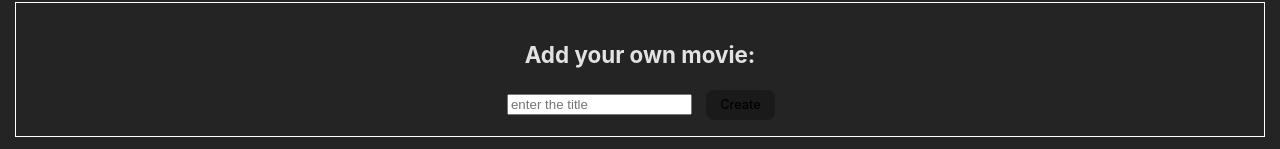
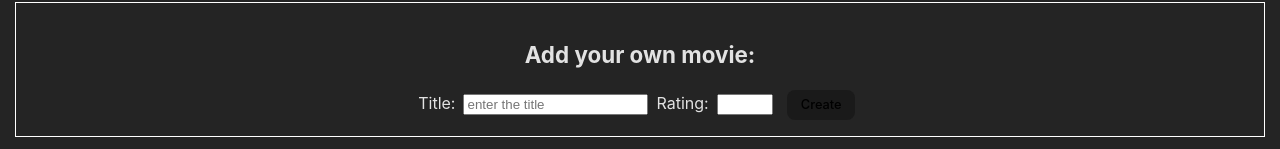
Before and after one commit to ironhack-sept2025-breakingBug/w4d3-popcorn-time, a React (Vite) app: page / in a window 1280 px wide. Shown: the part 235-384 px from the top of the page. Built offline with nearby package versions, Linux system fonts and the light colour scheme.

Commit message:
(forms) add further fields to the form

```diff
--- a/src/App.jsx
+++ b/src/App.jsx
@@ -13,7 +13,9 @@ import MovieDetails from "./components/MovieDetails"
 function App() {
 
   const [moviesToDisplay, setMoviesToDisplay] = useState(movies)
+
   const [title, setTitle] = useState('')
+  const [rating, setRating] = useState('')
 
 
   const deleteMovie = (movieId) => {
@@ -32,7 +34,8 @@ function App() {
     e.preventDefault(); // prevent page reload
 
     const newMovie = {
-      title: title
+      title: title,
+      rating: rating
     }
 
     // prepare an array with the new list of movies
@@ -43,6 +46,7 @@ function App() {
 
     // clear form
     setTitle('')
+    setRating('')
   }
 
 
@@ -54,13 +58,32 @@ function App() {
         <h2>Add your own movie:</h2>
 
         <form onSubmit={handleSubmit}>
+
+          <label>
+            Title:
             <input
               type="text"
               name="title"
+              required
               placeholder="enter the title"
               value={title}
               onChange={(e) => { setTitle(e.target.value) }}
             />
+          </label>
+
+          <label>
+            Rating:
+            <input
+              type="number"
+              name="rating"
+              required
+              min={1}
+              max={10}
+              value={rating}
+              onChange={(e) => { setRating(e.target.value) }}
+            />
+          </label>
+
           <button>Create</button>
         </form>
 
```
Lines whose indentation alone changed are shown as unchanged.
